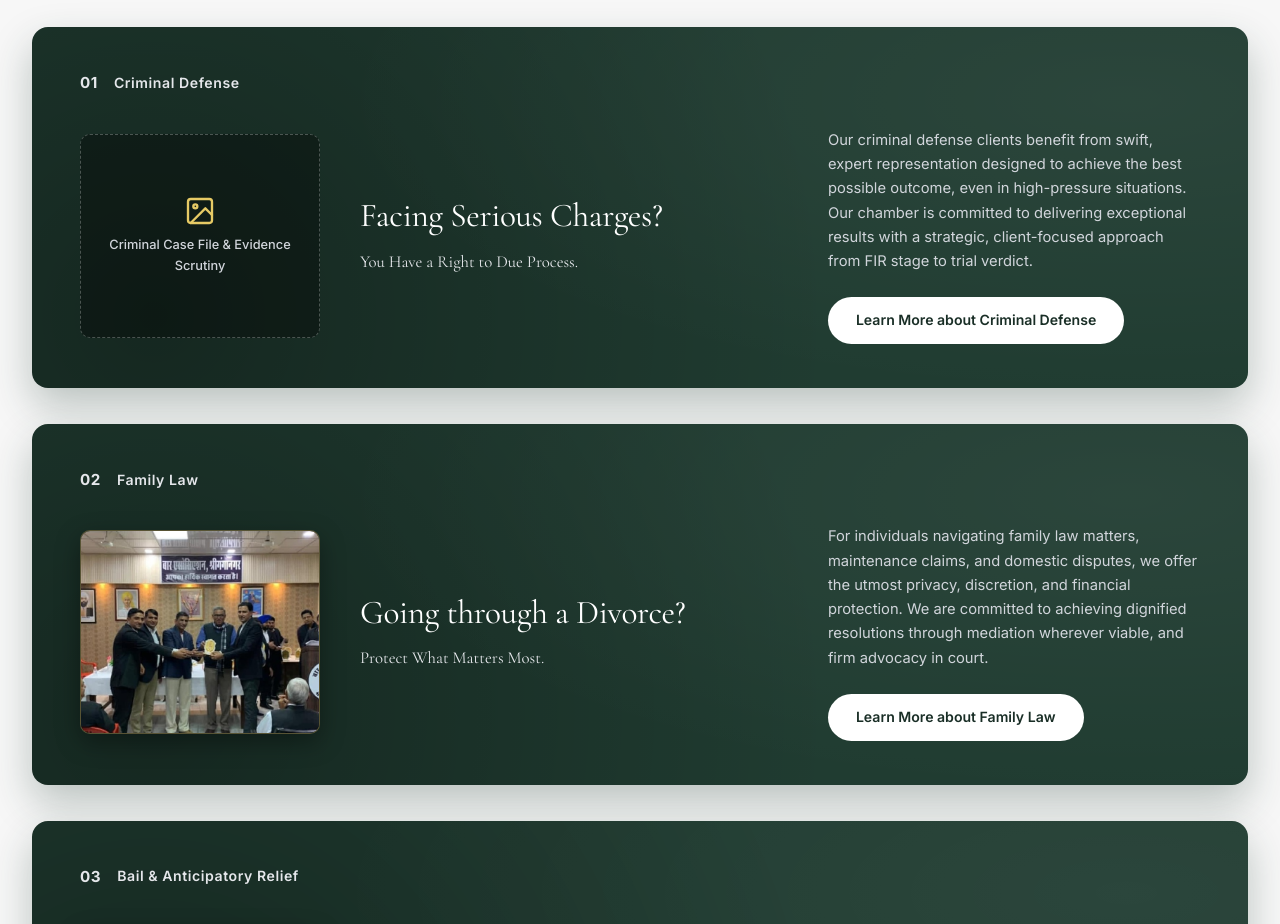
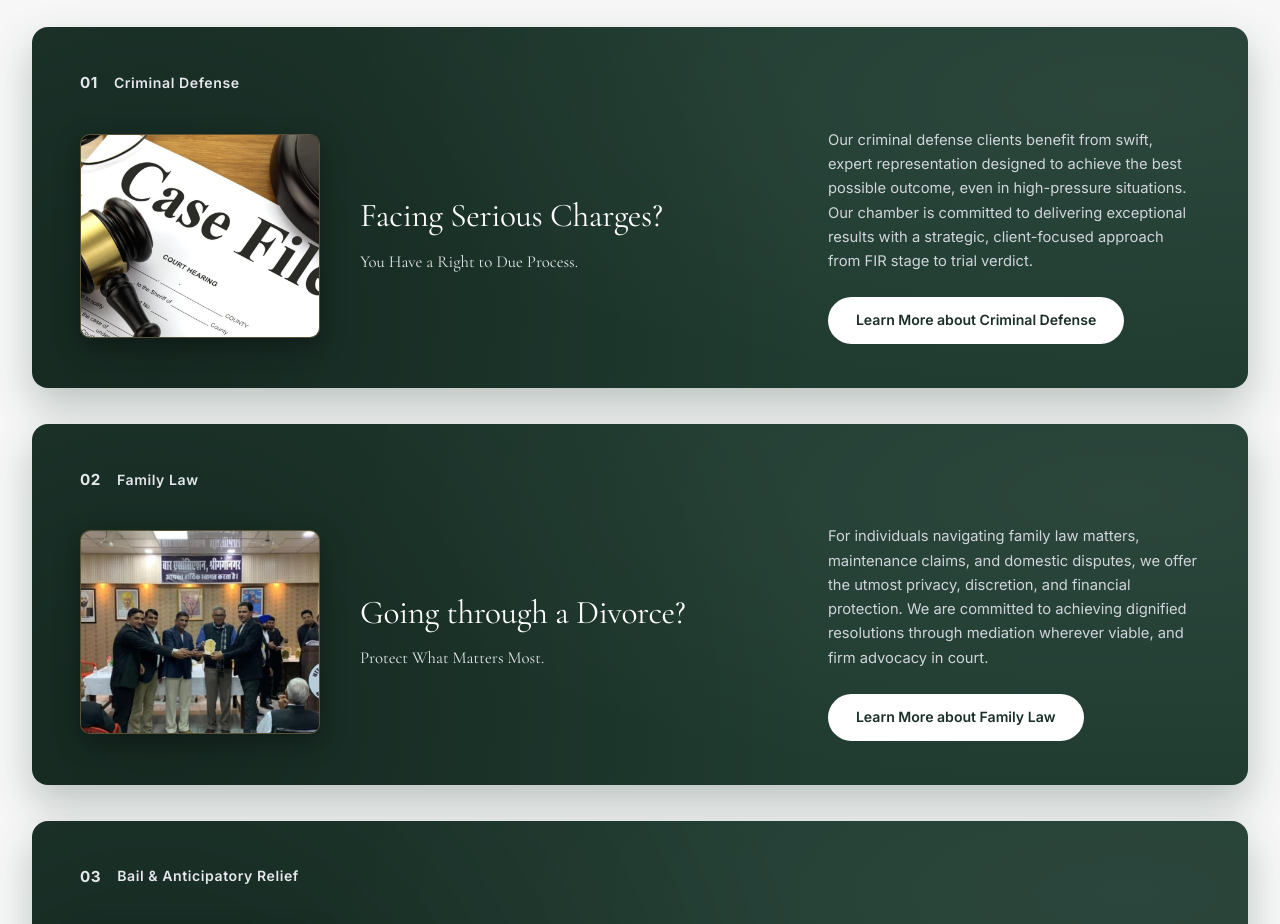
Before and after one commit to diggajbishnoi-dot/Advocate-Vikram-Poonia, a React (Vite) app: page / in a window 1280 px wide. Shown: the part 1220-2144 px from the top of the page. Built offline with nearby package versions, Linux system fonts and the light colour scheme.

Commit message:
Add Case File - Court Hearing photo to Focus Card 01 (Criminal Defense)

```diff
--- a/src/content.js
+++ b/src/content.js
@@ -120,7 +120,8 @@ export const content = {
           hi: "हमारे आपराधिक बचाव मुवक्किलों को त्वरित एवं रणनीतिक विधिक पैरवी का लाभ मिलता है, जो उच्च दबाव वाली परिस्थितियों में भी सर्वोत्तम परिणाम दिलाने के लिए तैयार की जाती है। एफआईआर दर्ज होने से लेकर ट्रायल निर्णय तक समर्पित पैरवी।"
         },
         btn: { en: "Learn More about Criminal Defense", hi: "आपराधिक बचाव के बारे में जानें" },
-        placeholderLabel: { en: "Criminal Case File & Evidence Scrutiny", hi: "आपराधिक केस फाइल एवं साक्ष्य समीक्षा" }
+        placeholderLabel: { en: "Criminal Case File & Evidence Scrutiny", hi: "आपराधिक केस फाइल एवं साक्ष्य समीक्षा" },
+        image: "/images/criminal-case-file.jpg"
       },
       {
         num: "02",
```
Also changed, not shown: public/images/criminal-case-file.jpg (added).
